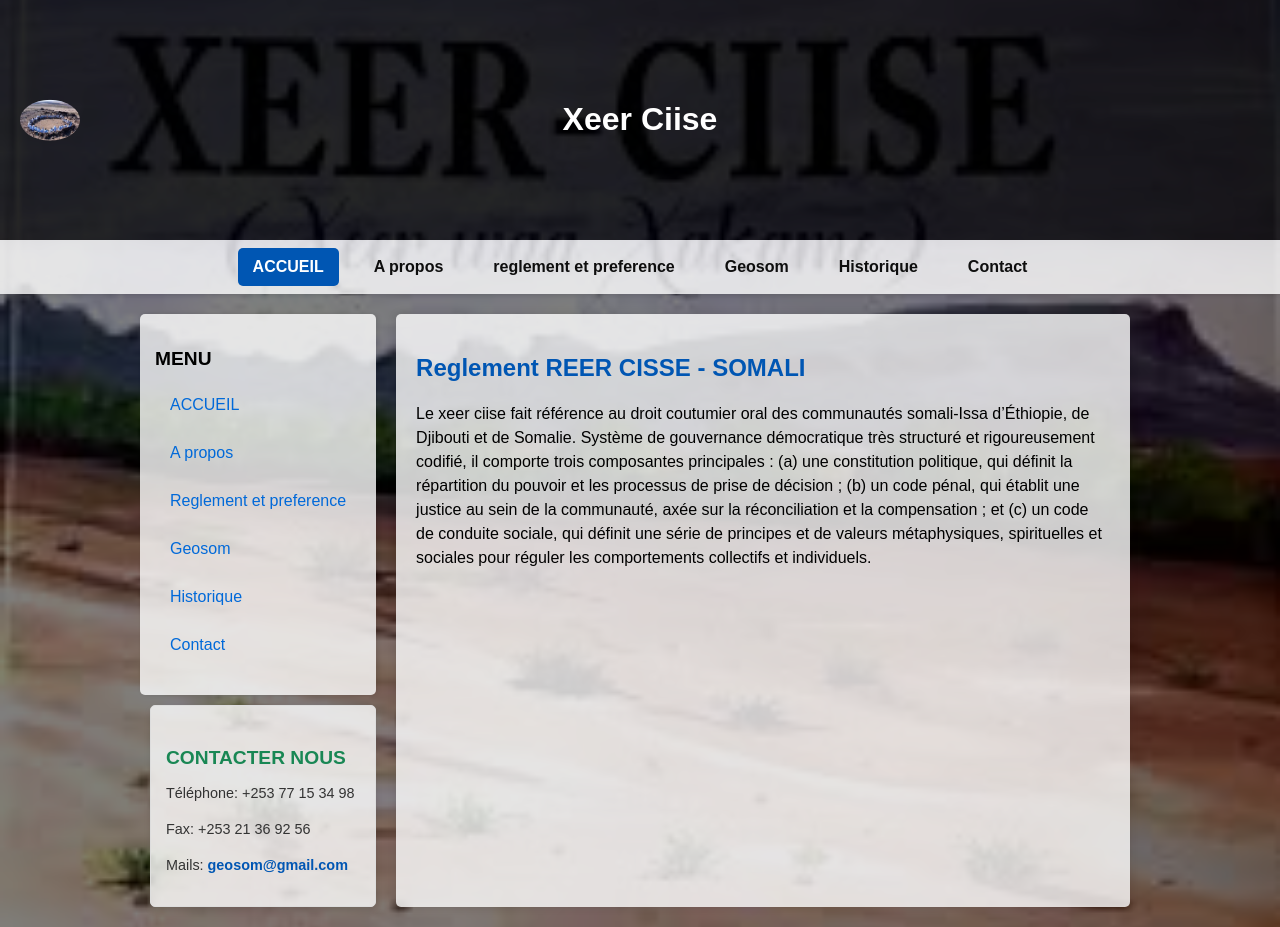
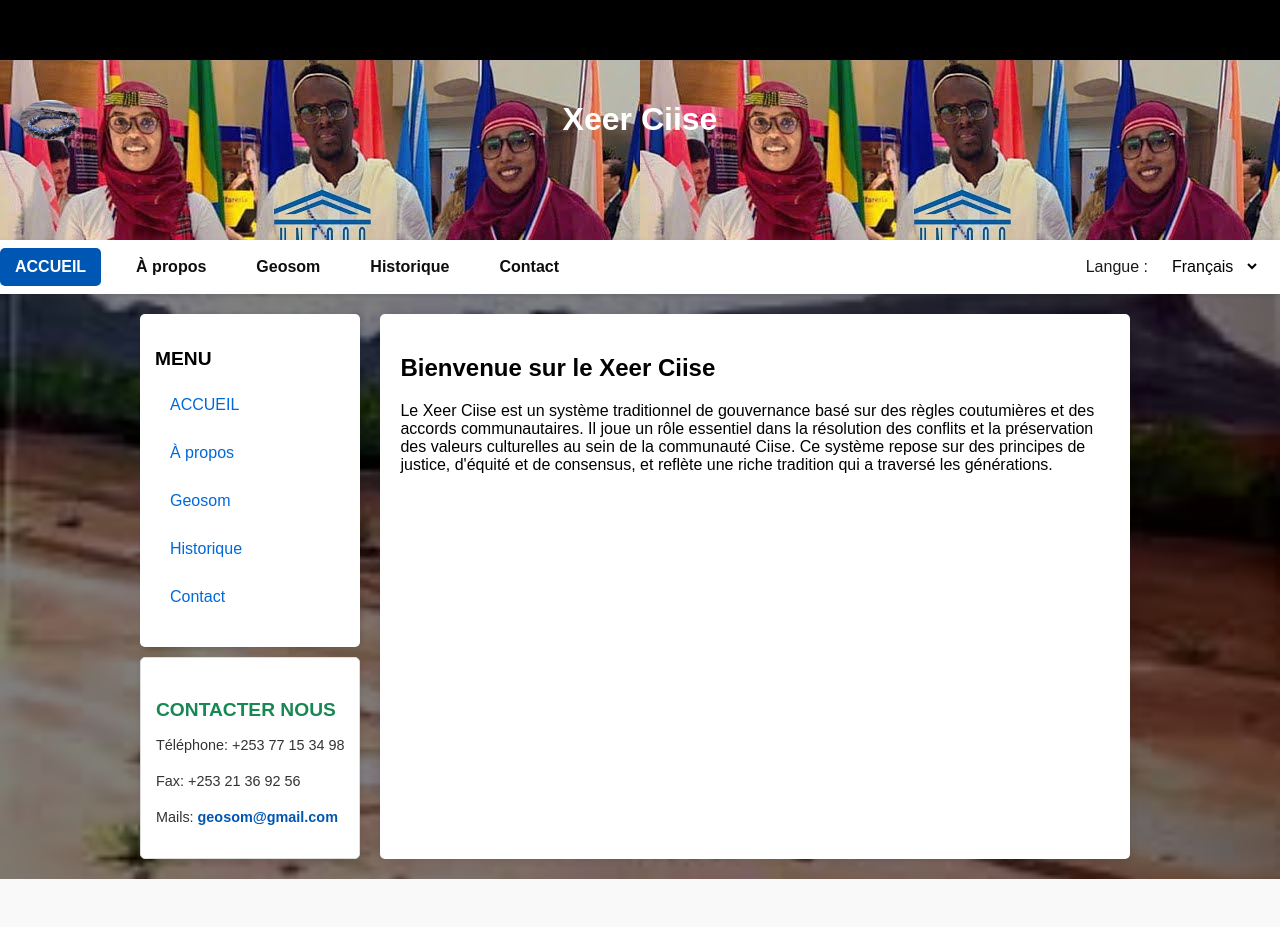
Before and after one commit to Mahamoud-Bouraleh/XeerCiise, a React (Create React App) app: page / in a window 1280 px wide. After the commit the page ends 879 px from the top, so only its background shows below. Built offline with nearby package versions, Linux system fonts and the light colour scheme.

Commit message:
changement

```diff
--- a/src/App.css
+++ b/src/App.css
@@ -35,16 +35,17 @@ body {
 /* Header Styles */
 .app-header {
   color: white;
+  background-image: url('./xeercisse2.jpg');
   padding: 80px;
   display: flex; /* Active Flexbox */
   align-items: center; /* Centre verticalement */
   justify-content: center; /* Centre horizontalement */
-  background-color: rgba(0, 0, 0, 0.7); /* Fond semi-transparent */
   box-shadow: 0 2px 5px rgba(0, 0, 0, 0.1); /* Optionnel : légère ombre */
   position: relative;
 }
 
 .header-logo {
+  background-image: ;
   position: absolute;
   border-radius: 50%;
   left: 20px;
@@ -60,7 +61,7 @@ body {
   justify-content: center;
   gap: 20px;
   padding: 8px 0;
-  background-color: rgba(255, 255, 255, 0.8); /* Fond blanc légèrement transparent */
+  background-color: #fff; /* Fond blanc légèrement transparent */
   box-shadow: 0px 2px 4px rgba(0, 0, 0, 0.1);
 }
 
@@ -90,7 +91,7 @@ body {
 /* Sidebar Styles */
 .sidebar-menu {
   flex: 0 0 250px; /* Largeur fixe */
-  background-color: rgba(255, 255, 255, 0.8); /* Fond blanc légèrement transparent */
+  background-color: #ffff; /* Fond blanc légèrement transparent */
   padding: 15px;
   box-shadow: 2px 0 5px rgba(0, 0, 0, 0.1);
   border-radius: 5px;
@@ -128,30 +129,25 @@ body {
 .main-content {
   flex: 1;
   padding: 20px;
-  background-color: rgba(255, 255, 255, 0.8); /* Fond blanc légèrement transparent */
+  background-color: #fff; /* Fond blanc légèrement transparent */
   box-shadow: 0 0 10px rgba(0, 0, 0, 0.1);
   border-radius: 5px;
   margin-right: 130px;
 
 }
 
-.main-content h2 {
-  color: #0056b3;
-}
 
-.main-content p {
-  line-height: 1.5;
-  margin-bottom: 10px;
-}
+
+
 
 /* Contact Bar */
 .contact-bar {
-  background-color: rgba(255, 255, 255, 0.8); /* Fond blanc légèrement transparent */
+  background-color: #fff; /* Fond blanc légèrement transparent */
   border: 1px solid #ddd;
   border-radius: 5px;
   padding: 15px;
   box-shadow: 0 4px 6px rgba(0, 0, 0, 0.1);
-  margin-left: 130px;
+  margin-left: 120px;
   margin-top: 10px;
 }
 
@@ -176,3 +172,31 @@ body {
 .contact-bar a:hover {
   text-decoration: underline;
 }
+
+.language-select {
+  margin-right: 20px;
+  margin-left: auto;
+  display: flex;
+  align-items: center;
+  gap: 10px;
+}
+
+.language-label {
+  color: rgb(27, 25, 25);
+  font-size: 1rem;
+}
+
+.language-dropdown {
+  background-color: white;
+  color: black;
+  padding: 5px 10px;
+  border: none;
+  border-radius: 5px;
+  font-size: 1rem;
+  cursor: pointer;
+}
+
+.language-dropdown:focus {
+  outline: none;
+  box-shadow: 0 0 5px rgba(0, 0, 0, 0.2);
+}
--- a/src/App.js
+++ b/src/App.js
@@ -1,24 +1,63 @@
-import React from "react";
+
 import './App.css';
 import sagesLogo from './sages.jpg';
+import React, { useState } from "react";
+import Acceuille from './components/Acceuille/Acceuille';
+import Apropos from './components/Apropos/Apropos';
+import Geosom from './components/Geosom/Geosom';
+import Historique from './components/Histoire/Historique';
+import Contact from './components/Contact/Contact';
+
+
+
+
 
 const App = () => {
+  const [language, setLanguage] = useState("francais");
+  const [currentPage, setCurrentPage] = useState('accueil');
+
+
+  const handleLanguageChange = (e) => {
+    setLanguage(e.target.value);
+    // Ajoutez ici des fonctions pour changer la langue si nécessaire
+  };
+  const handleNavigation = (page) => {
+    setCurrentPage(page);
+  };
+
   return (
+
     <div className="app-container"  >
       {/* Header Section */}
       <header className="app-header">
       <img src={sagesLogo} alt="Logo" className="header-logo" />
      <h1>Xeer Ciise</h1>
+
            </header>
 
       {/* Navigation */}
       <nav className="main-nav">
-        <a href="#accueil" className="active">ACCUEIL</a>
-        <a href="#consulat">A propos</a>
-        <a href="#avis">reglement et preference</a>
-        <a href="#services">Geosom</a>
-        <a href="#services">Historique </a>
-        <a href="#visas">Contact</a>
+        <a href="#accueil" onClick={() => handleNavigation('accueil')} className={currentPage === 'accueil' ? 'active' : ''}>ACCUEIL</a>
+        <a href="#apropos" onClick={() => handleNavigation('apropos')} className={currentPage === 'apropos' ? 'active' : ''}>À propos</a>
+        <a href="#geosom" onClick={() => handleNavigation('geosom')} className={currentPage === 'geosom' ? 'active' : ''}>Geosom</a>
+        <a href="#historique" onClick={() => handleNavigation('historique')} className={currentPage === 'historique' ? 'active' : ''}>Historique</a>
+        <a href="#contact" onClick={() => handleNavigation('contact')} className={currentPage === 'contact' ? 'active' : ''}>Contact</a>
+
+        <div className="language-select">
+          <label htmlFor="language" className="language-label">
+            Langue :
+          </label>
+          <select
+            id="language"
+            value={language}
+            onChange={handleLanguageChange}
+            className="language-dropdown"
+          >
+            <option value="francais">Français</option>
+            <option value="english">English</option>
+            <option value="somali">Somali</option>
+          </select>
+        </div>
       </nav>
 
       {/* Main Content */}
@@ -27,12 +66,12 @@ const App = () => {
         <aside className="sidebar-menu">
           <h3>MENU</h3>
           <ul>
-            <li><a href="#accueil">ACCUEIL</a></li>
-            <li><a href="#consulat">A propos</a></li>
-            <li><a href="#service-economique">Reglement et preference</a></li>
-            <li> <a href="#services">Geosom</a></li>
-            <li><a href="#gestion-consulaire"> Historique</a></li>
-            <li><a href="#etat-civil">Contact</a></li>
+
+            <li><a href="#accueil" onClick={() => handleNavigation('accueil')} className={currentPage === 'accueil' ? 'active' : ''}>ACCUEIL</a></li>
+            <li><a href="#apropos" onClick={() => handleNavigation('apropos')} className={currentPage === 'apropos' ? 'active' : ''}>À propos</a></li>
+            <li><a href="#geosom" onClick={() => handleNavigation('geosom')} className={currentPage === 'geosom' ? 'active' : ''}>Geosom</a></li>
+            <li><a href="#historique" onClick={() => handleNavigation('historique')} className={currentPage === 'historique' ? 'active' : ''}>Historique</a></li>
+            <li> <a href="#contact" onClick={() => handleNavigation('contact')} className={currentPage === 'contact' ? 'active' : ''}>Contact</a></li>
 
           </ul>
 
@@ -46,20 +85,14 @@ const App = () => {
         <p>Mails: <a href="mailto:contact@xeerciise.com">geosom@gmail.com</a></p>
       </div></div>
 
-        <section className="main-content">
-          <h2>Reglement REER CISSE - SOMALI </h2>
-          <p>
-          Le xeer ciise fait référence au droit coutumier oral des communautés somali-Issa d’Éthiopie,
-           de Djibouti et de Somalie. Système de gouvernance démocratique très structuré et rigoureusement codifié,
-           il comporte trois composantes principales : (a) une constitution politique,
-           qui définit la répartition du pouvoir et les processus de prise de décision ;
-            (b) un code pénal, qui établit une justice au sein de la communauté, axée sur la réconciliation et la compensation ; et
-            (c) un code de conduite sociale, qui définit une série de principes et de valeurs métaphysiques,
-          spirituelles et sociales pour réguler les comportements collectifs et individuels.
-          </p>
+      <section className="main-content">
+  {currentPage === 'accueil' && <Acceuille />}
+  {currentPage === 'apropos' && <Apropos />}
+  {currentPage === 'geosom' && <Geosom />}
+  {currentPage === 'historique' && <Historique />}
+  {currentPage === 'contact' && <Contact />}
+</section>
 
-
-        </section>
       </div>
     </div>
   );
--- /dev/null
+++ b/src/components/Acceuille/Acceuille.css
@@ -0,0 +1,17 @@
+.acceuille-content {
+    color: #198754; /* Green theme */
+    font-size: 1.2rem;
+    line-height: 1.6;
+    text-align: justify;
+  }
+
+  .acceuille-content h2 {
+    font-size: 2rem;
+    text-align: center;
+    margin-bottom: 20px;
+    color: #0056b3; /* Main header color */
+  }
+
+  .acceuille-content p {
+    margin-bottom: 20px;
+  }
--- /dev/null
+++ b/src/components/Acceuille/Acceuille.jsx
@@ -0,0 +1,21 @@
+// Acceuille.jsx
+import React from "react";
+import './Acceuille.css'; // Remplacez "Acceuille" par le nom du composant
+
+
+const Acceuille = () => {
+  return (
+    <div>
+      <h2>Bienvenue sur le Xeer Ciise</h2>
+      <p>
+        Le Xeer Ciise est un système traditionnel de gouvernance basé sur des règles coutumières et
+        des accords communautaires. Il joue un rôle essentiel dans la résolution des conflits et la
+        préservation des valeurs culturelles au sein de la communauté Ciise. Ce système repose sur
+        des principes de justice, d'équité et de consensus, et reflète une riche tradition qui a
+        traversé les générations.
+      </p>
+    </div>
+  );
+};
+
+export default Acceuille;
--- /dev/null
+++ b/src/components/Apropos/Apropos.css
@@ -0,0 +1,17 @@
+.apropos-content {
+    color: #fd7e14; /* Orange theme */
+    font-size: 1.2rem;
+    line-height: 1.6;
+    text-align: justify;
+  }
+
+  .apropos-content h2 {
+    font-size: 2rem;
+    text-align: center;
+    margin-bottom: 20px;
+    color: #fd7e14;
+  }
+
+  .apropos-content p {
+    margin-bottom: 20px;
+  }
--- /dev/null
+++ b/src/components/Apropos/Apropos.jsx
@@ -0,0 +1,25 @@
+// Apropos.jsx
+import React from "react";
+import './Apropos.css'; // Remplacez "Acceuille" par le nom du composant
+
+
+const Apropos = () => {
+  return (
+    <div>
+      <h2>À Propos de Xeer Ciise</h2>
+      <p>
+        Le Xeer Ciise est bien plus qu'un simple système juridique traditionnel.
+        Il représente une pierre angulaire de l'identité et de la culture de la communauté Ciise.
+        Ce système unique favorise la solidarité, le respect mutuel et l'harmonie sociale à travers
+        des mécanismes de médiation et de résolution de conflits qui respectent les valeurs locales.
+      </p>
+      <p>
+        Dans un monde en constante évolution, le Xeer Ciise continue de jouer un rôle crucial en
+        préservant les traditions tout en s'adaptant aux défis modernes. Grâce à son caractère
+        inclusif et participatif, il reste un modèle de gouvernance communautaire.
+      </p>
+    </div>
+  );
+};
+
+export default Apropos;
--- /dev/null
+++ b/src/components/Contact/Contact.css
@@ -0,0 +1,27 @@
+.contact-content {
+    color: #0dcaf0; /* Blue theme */
+    font-size: 1.2rem;
+    line-height: 1.6;
+    text-align: justify;
+  }
+
+  .contact-content h2 {
+    font-size: 2rem;
+    text-align: center;
+    margin-bottom: 20px;
+    color: #0dcaf0;
+  }
+
+  .contact-content p {
+    margin-bottom: 20px;
+  }
+
+  .contact-content a {
+    color: #0056b3;
+    text-decoration: none;
+    font-weight: bold;
+  }
+
+  .contact-content a:hover {
+    text-decoration: underline;
+  }
--- /dev/null
+++ b/src/components/Contact/Contact.jsx
@@ -0,0 +1,20 @@
+import React from "react";
+import './Contact.css'; // Remplacez "Acceuille" par le nom du composant
+
+
+
+const Contact = () => {
+  return (
+    <div>
+      <h2>Contactez-Nous</h2>
+      <p>Pour toute question ou information supplémentaire, vous pouvez nous joindre via les moyens suivants :</p>
+      <ul>
+        <li><strong>Téléphone :</strong> +253 77 15 34 98</li>
+        <li><strong>Fax :</strong> +253 21 36 92 56</li>
+        <li><strong>Email :</strong> <a href="mailto:geosom@gmail.com">geosom@gmail.com</a></li>
+      </ul>
+    </div>
+  );
+};
+
+export default Contact;
--- /dev/null
+++ b/src/components/Geosom/Geosom.css
@@ -0,0 +1,26 @@
+.geosom-content {
+    color: #ffc107; /* Yellow theme */
+    font-size: 1.2rem;
+    line-height: 1.6;
+    text-align: justify;
+  }
+
+  .geosom-content h2 {
+    font-size: 2rem;
+    text-align: center;
+    margin-bottom: 20px;
+    color: #ffc107;
+  }
+
+  .geosom-content p {
+    margin-bottom: 20px;
+  }
+  .geosom-image {
+    width: 100%; /* L'image occupe toute la largeur */
+    max-width: 600px; /* Largeur maximale */
+    height: auto; /* Maintient les proportions */
+    display: block;
+    margin: 20px auto; /* Centre l'image horizontalement */
+    border-radius: 8px; /* Coins arrondis */
+    box-shadow: 0 4px 6px rgba(0, 0, 0, 0.1); /* Effet d'ombre */
+  }
--- /dev/null
+++ b/src/components/Geosom/Geosom.jsx
@@ -0,0 +1,20 @@
+import React from "react";
+import './Geosom.css'; // Importation du fichier CSS
+import cartciise from './cartciise.jpg'; // Importer l'image depuis le même dossier
+
+const Geosom = () => {
+  return (
+    <div className="geosom-container">
+      <h2 className="geosom-title">Geosom</h2>
+      <p className="geosom-description">
+        Geosom est une initiative innovante qui vise à utiliser les technologies modernes pour
+        cartographier les ressources naturelles, infrastructures et opportunités économiques
+        au sein des territoires Ciise. Ce projet permet de renforcer la planification et
+        le développement communautaire.
+      </p>
+      <img src={cartciise} alt="Carte Ciise" className="geosom-image" />
+    </div>
+  );
+};
+
+export default Geosom;
--- /dev/null
+++ b/src/components/Histoire/Historique.css
@@ -0,0 +1,17 @@
+.historique-content {
+    color: #6f42c1; /* Purple theme */
+    font-size: 1.2rem;
+    line-height: 1.6;
+    text-align: justify;
+  }
+
+  .historique-content h2 {
+    font-size: 2rem;
+    text-align: center;
+    margin-bottom: 20px;
+    color: #6f42c1;
+  }
+
+  .historique-content p {
+    margin-bottom: 20px;
+  }
--- /dev/null
+++ b/src/components/Histoire/Historique.jsx
@@ -0,0 +1,19 @@
+import React from "react";
+import './Historique.css'; // Remplacez "Acceuille" par le nom du composant
+
+
+const Historique = () => {
+  return (
+    <div>
+      <h2>Historique</h2>
+      <p>
+        L'histoire du Xeer Ciise est profondément enracinée dans les traditions ancestrales.
+        Depuis des siècles, ce système a permis de résoudre des conflits et de promouvoir
+        la cohésion sociale au sein de la communauté Ciise. Il reflète une sagesse transmise
+        de génération en génération.
+      </p>
+    </div>
+  );
+};
+
+export default Historique;
```
Also changed, not shown: src/components/Geosom/cartciise.jpg (added), src/xeercisse2.jpg (added).
